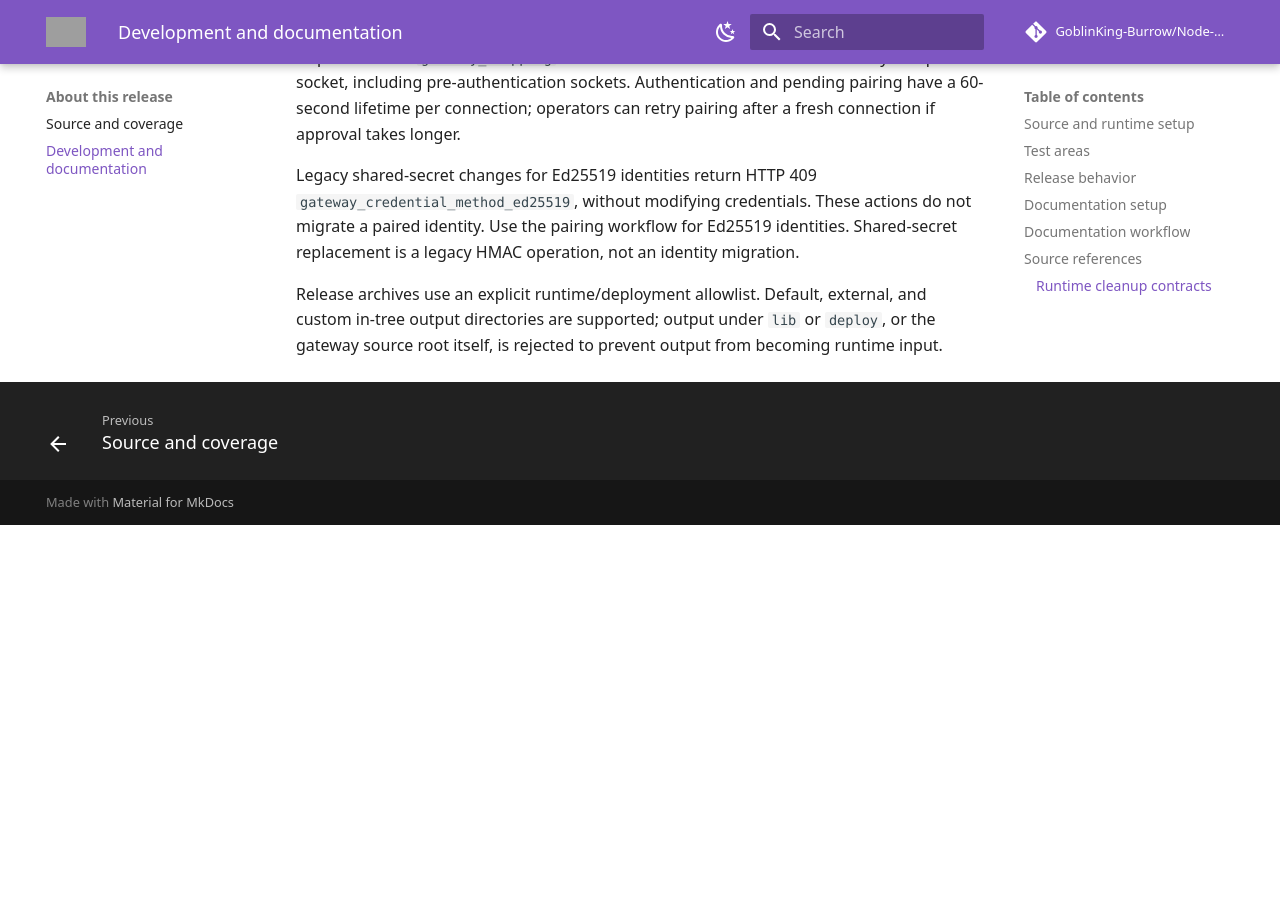
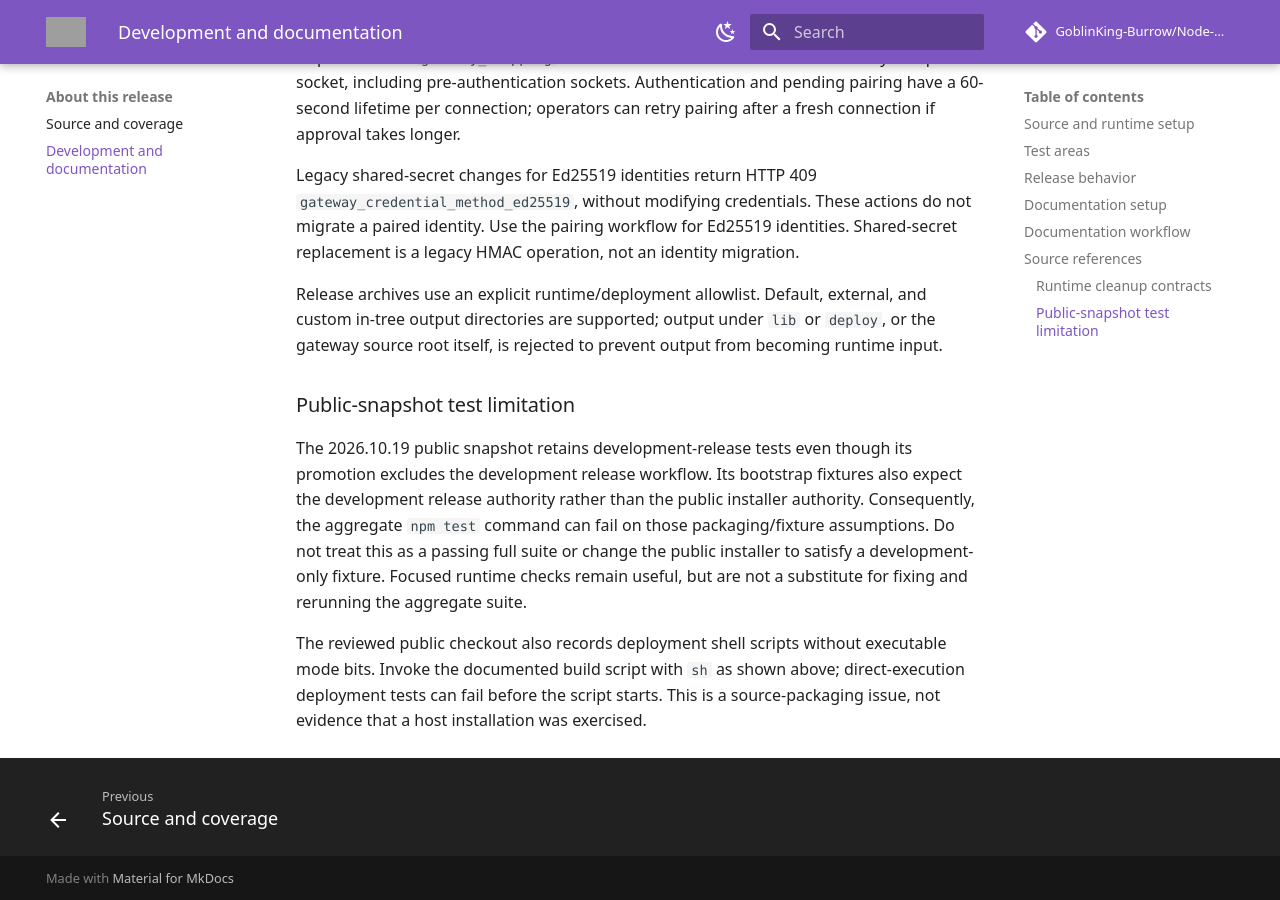
Before and after one commit to GoblinKing-Burrow/Node-Goblin, an MkDocs documentation site: the page built from docs/development.md, in a window 1280 px wide and 900 px high, scrolled down 3597 px. Built offline with MkDocs 1.6.1 and Material for MkDocs 9.7.7, drawn with Linux system fonts in a browser that asks for light colours; comment, search, counter and statistics services are not loaded; before the commit the page ends 4122 px from its top, so only the background shows below that; grey boxes are pictures that could not be loaded.

Commit message:
Reconcile Node Goblin operating documentation with current source

````diff
--- a/docs/development.md
+++ b/docs/development.md
@@ -44,7 +44,7 @@ Node Goblin owns its host archives, checksum files, and bootstrap installer. Pub
 For a local non-publishing build:
 
 ```bash
-SOURCE_DATE_EPOCH=$(git show -s --format=%ct HEAD)   gateway/deploy/build-release.sh gateway/dist
+SOURCE_DATE_EPOCH=$(git show -s --format=%ct HEAD) sh gateway/deploy/build-release.sh gateway/dist
 node gateway/deploy/set-release-version.mjs "$(cat gateway/VERSION)" --check
 ```
 
@@ -117,3 +117,9 @@ Release archives use an explicit runtime/deployment allowlist. Default, external
 and custom in-tree output directories are supported; output under `lib` or
 `deploy`, or the gateway source root itself, is rejected to prevent output from
 becoming runtime input.
+
+### Public-snapshot test limitation
+
+The 2026.10.19 public snapshot retains development-release tests even though its promotion excludes the development release workflow. Its bootstrap fixtures also expect the development release authority rather than the public installer authority. Consequently, the aggregate `npm test` command can fail on those packaging/fixture assumptions. Do not treat this as a passing full suite or change the public installer to satisfy a development-only fixture. Focused runtime checks remain useful, but are not a substitute for fixing and rerunning the aggregate suite.
+
+The reviewed public checkout also records deployment shell scripts without executable mode bits. Invoke the documented build script with `sh` as shown above; direct-execution deployment tests can fail before the script starts. This is a source-packaging issue, not evidence that a host installation was exercised.
````
Also changed, not shown: docs/index.md (+7 -0 lines), docs/installation.md (+11 -0 lines), docs/source-map.md (+4 -0 lines).
